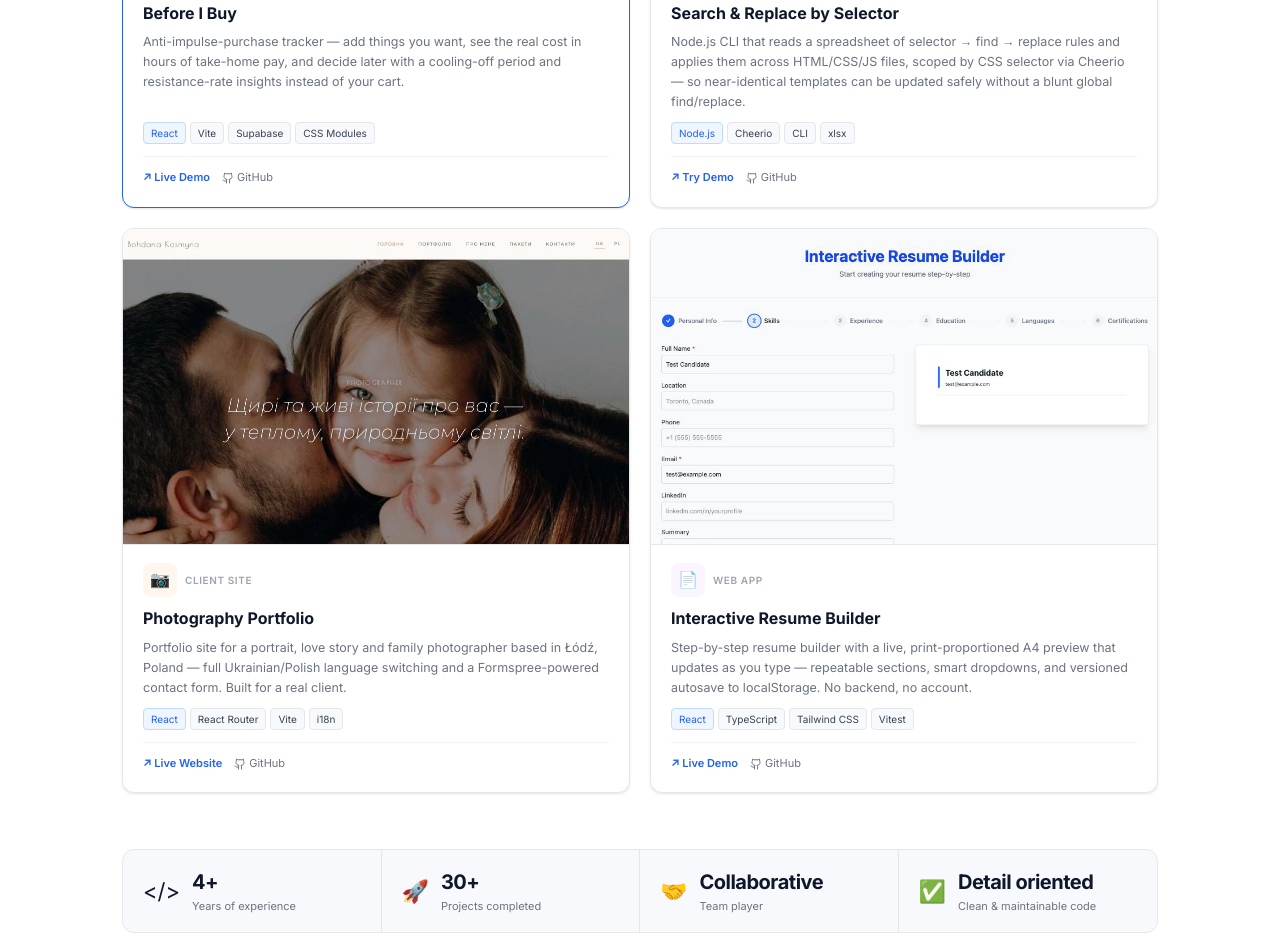
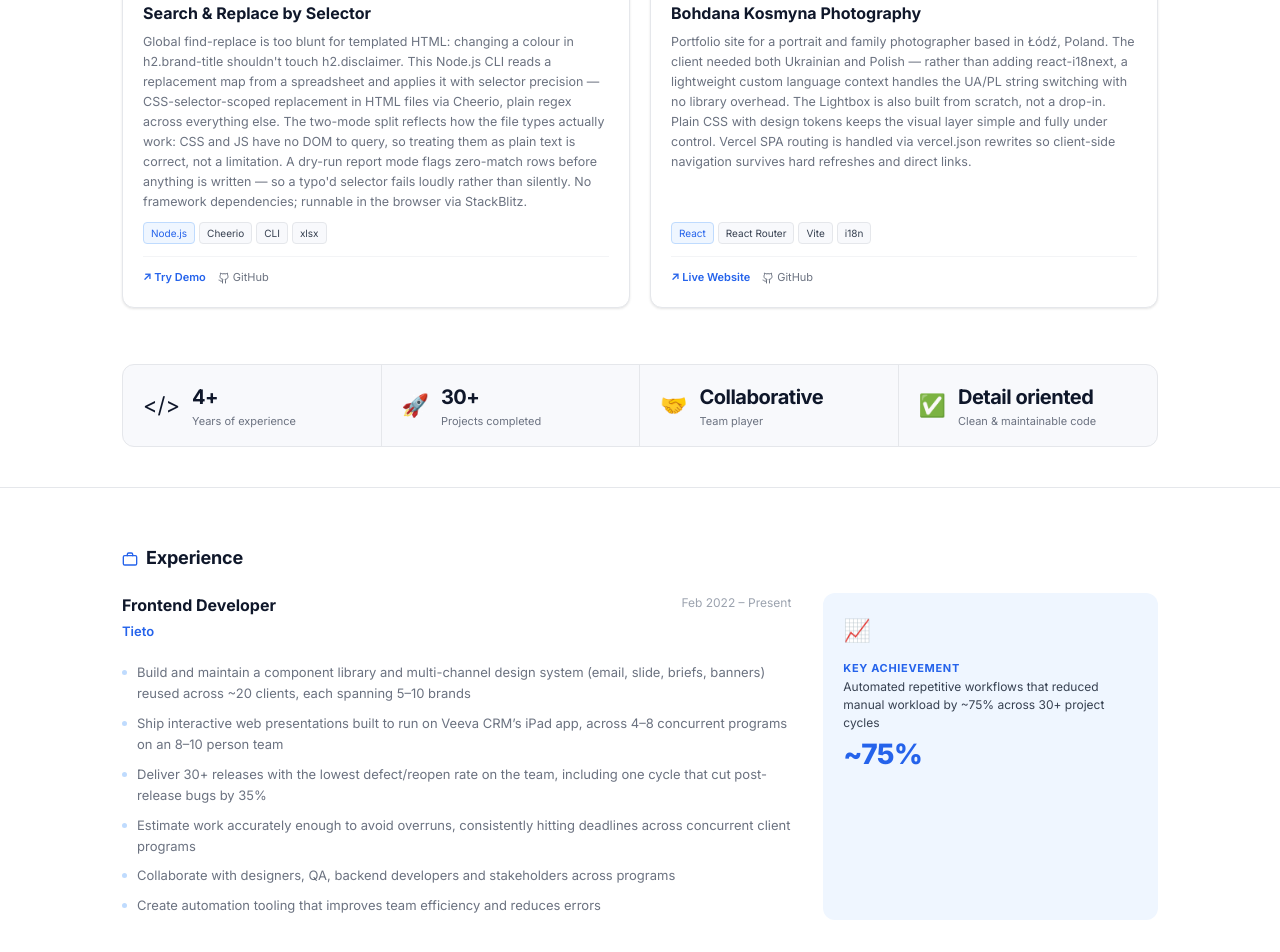
Before and after one commit to oleksandragurkalo/portfolio, a React (Vite) app: page / in a window 1280 px wide. Shown: the part 1100-2052 px from the top of the page. Built offline with nearby package versions, Linux system fonts and the light colour scheme.

Commit message:
update(content) - restructure exported data, refine content descriptions, and enhance project details with case studies and results

```diff
--- a/src/data/content.js
+++ b/src/data/content.js
@@ -1,5 +1,5 @@
 export const nav = {
-  logo: 'sandradev.ca',
+  logo: 'Oleksandra Gurkalo',
   links: [
     { label: 'Home', href: '#home' },
     { label: 'Work', href: '#work' },
@@ -32,16 +32,25 @@ export const hero = {
   badge: 'Montréal, Canada · Open to remote opportunities',
 }
 
-export const projects = [
-  {
+export const featuredProject = {
   id: 'before-i-buy',
-    featured: true,
   image: 'before-i-buy.jpg',
   icon: '🛒',
   iconBg: '#f0fdf4',
   tag: 'Web App',
   title: 'Before I Buy',
-    desc: 'Anti-impulse-purchase tracker — add things you want, see the real cost in hours of take-home pay, and decide later with a cooling-off period and resistance-rate insights instead of your cart.',
+  year: '2026',
+  role: 'Solo',
+  caseStudy: {
+    problem:
+      'Impulse purchases are easy to rationalize in the moment. Price tags are abstract — $180 feels different from "7 hours of your actual take-home pay." Most budgeting apps track what you already spent; nothing made you pause before you spent it.',
+    approach: [
+      'A minimal waiting-list app: add an item, set a cooling-off period (3, 7, 14, or 30 days), and come back when the countdown clears. The core mechanic converts every price into hours of net work based on your real pay — hourly, monthly, or annual, net or gross, across five currencies. Currency switching converts existing prices using live exchange rates, with a static fallback table if offline. When a cooling-off period ends, the item flips to "ready to decide" — resist it, buy it, or send it back to deciding. History tracks your resistance rate, streaks, and spending patterns by category.',
+      "The backend is Supabase — Auth, Postgres, and Realtime — so items sync across devices. Account deletion required a Vercel serverless function rather than client-side logic: the service-role key that can do a hard delete can't be exposed in the browser, so that operation lives in /api/delete-account.js behind the server boundary.",
+    ],
+    result:
+      'Lighthouse desktop: 99 Performance / 100 Accessibility / 100 Best Practices / 100 SEO. FCP 0.8s, LCP 0.8s, TBT 0ms, CLS 0. Mobile: 81–89 across runs.',
+  },
   pills: [
     { label: 'React', variant: 'blue' },
     { label: 'Vite' },
@@ -52,7 +61,9 @@ export const projects = [
     { label: '↗ Live Demo', href: 'https://before-i-buy.vercel.app/' },
     { label: 'GitHub', href: 'https://github.com/oleksandragurkalo/before-i-buy', icon: 'github', ghost: true },
   ],
-  },
+}
+
+export const projects = [
   {
     id: 'search-replace',
     image: 'search-replace.jpg',
@@ -60,7 +71,10 @@ export const projects = [
     iconBg: '#eff6ff',
     tag: 'Developer Tool',
     title: 'Search & Replace by Selector',
-    desc: 'Node.js CLI that reads a spreadsheet of selector → find → replace rules and applies them across HTML/CSS/JS files, scoped by CSS selector via Cheerio — so near-identical templates can be updated safely without a blunt global find/replace.',
+    year: '2025',
+    role: 'Solo',
+    desc: "Global find-replace is too blunt for templated HTML: changing a colour in h2.brand-title shouldn't touch h2.disclaimer. This Node.js CLI reads a replacement map from a spreadsheet and applies it with selector precision — CSS-selector-scoped replacement in HTML files via Cheerio, plain regex across everything else. The two-mode split reflects how the file types actually work: CSS and JS have no DOM to query, so treating them as plain text is correct, not a limitation. A dry-run report mode flags zero-match rows before anything is written — so a typo'd selector fails loudly rather than silently. No framework dependencies; runnable in the browser via StackBlitz.",
+    result: 'Designed for design-system-scale file sets of 100–200 files per run.',
     pills: [
       { label: 'Node.js', variant: 'blue' },
       { label: 'Cheerio' },
@@ -86,8 +100,12 @@ export const projects = [
     icon: '📷',
     iconBg: '#fff7ed',
     tag: 'Client Site',
-    title: 'Photography Portfolio',
-    desc: 'Portfolio site for a portrait, love story and family photographer based in Łódź, Poland — full Ukrainian/Polish language switching and a Formspree-powered contact form. Built for a real client.',
+    title: 'Bohdana Kosmyna Photography',
+    year: '2026',
+    role: 'Client work · Solo',
+    desc: 'Portfolio site for a portrait and family photographer based in Łódź, Poland. The client needed both Ukrainian and Polish — rather than adding react-i18next, a lightweight custom language context handles the UA/PL string switching with no library overhead. The Lightbox is also built from scratch, not a drop-in. Plain CSS with design tokens keeps the visual layer simple and fully under control. Vercel SPA routing is handled via vercel.json rewrites so client-side navigation survives hard refreshes and direct links.',
+    result:
+      'Lighthouse desktop: 98 Performance / 95 Accessibility / 100 Best Practices / 100 SEO. In active development; launching once client materials are finalised.',
     pills: [
       { label: 'React', variant: 'blue' },
       { label: 'React Router' },
@@ -104,14 +122,18 @@ export const projects = [
       },
     ],
   },
-  {
+]
+
+export const sideProject = {
   id: 'resume-builder',
   image: 'resume-builder.jpg',
   icon: '📄',
   iconBg: '#faf5ff',
   tag: 'Web App',
   title: 'Interactive Resume Builder',
-    desc: 'Step-by-step resume builder with a live, print-proportioned A4 preview that updates as you type — repeatable sections, smart dropdowns, and versioned autosave to localStorage. No backend, no account.',
+  year: '2025',
+  role: 'Solo',
+  desc: 'Exploration project built to get hands-on with TypeScript and testing in a React context — forms, state, and component structure in a controlled setting where the goal was learning, not shipping. The NDA-covered production work uses the same stack; this shows it in readable, public code.',
   pills: [
     { label: 'React', variant: 'blue' },
     { label: 'TypeScript' },
@@ -127,8 +149,7 @@ export const projects = [
       ghost: true,
     },
   ],
-  },
-]
+}
 
 export const statsBar = [
   { icon: '</>', num: '4+', label: 'Years of experience' },
@@ -142,10 +163,11 @@ export const experience = {
   company: 'Tieto',
   date: 'Feb 2022 – Present',
   bullets: [
-    'Build and maintain reusable components and a multi-channel design system',
-    'Develop component libraries serving 6–10 concurrent brand clients',
-    'Collaborate with designers, QA, backend developers and stakeholders',
-    'Improve performance, accessibility and responsive delivery',
+    'Build and maintain a component library and multi-channel design system (email, slide, briefs, banners) reused across ~20 clients, each spanning 5–10 brands',
+    'Ship interactive web presentations built to run on Veeva CRM’s iPad app, across 4–8 concurrent programs on an 8–10 person team',
+    'Deliver 30+ releases with the lowest defect/reopen rate on the team, including one cycle that cut post-release bugs by 35%',
+    'Estimate work accurately enough to avoid overruns, consistently hitting deadlines across concurrent client programs',
+    'Collaborate with designers, QA, backend developers and stakeholders across programs',
     'Create automation tooling that improves team efficiency and reduces errors',
   ],
   achievement: {
```
Lines whose indentation alone changed are shown as unchanged.
